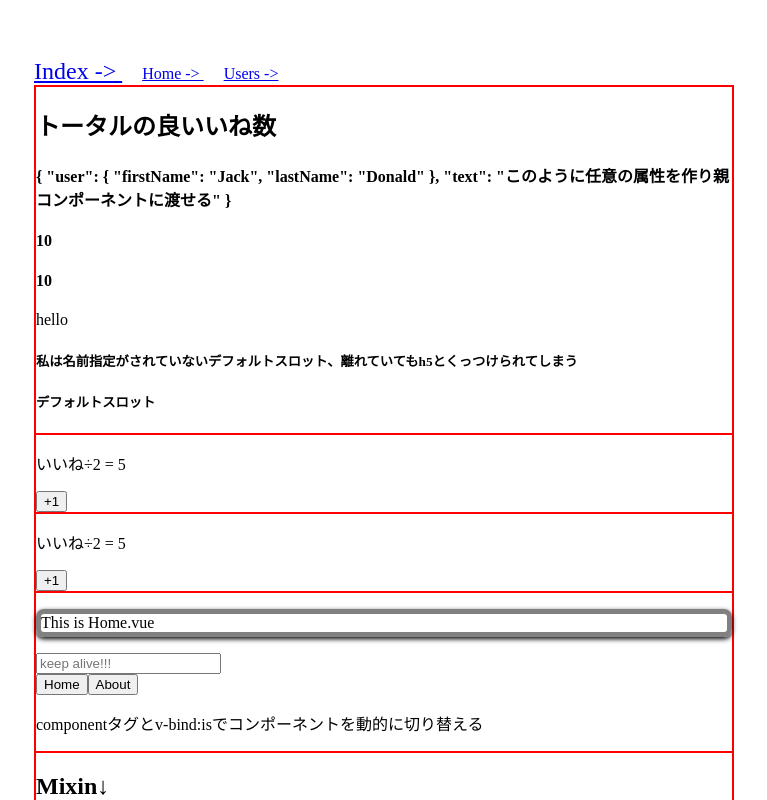
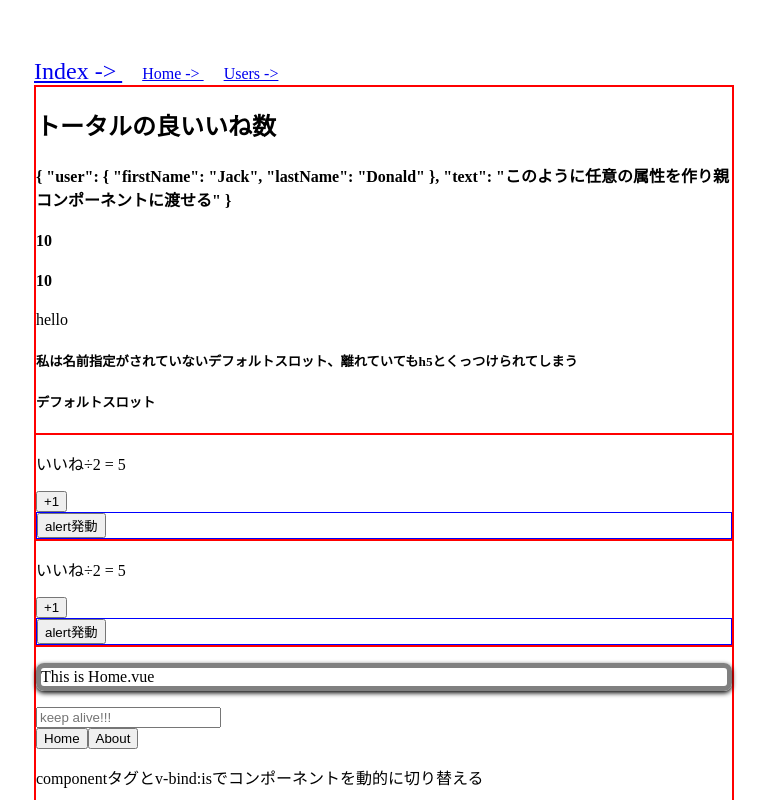
Before and after one commit to 07130918/Vue, a Vue app in the folder vue_app/: page /index in a window 1280 px wide. Shown: the top 800 px of the page, without its empty margins (256-1023 px from the left). Built offline with nearby package versions, Linux system fonts and the light colour scheme.

Commit message:
独自の追加

```diff
--- a/vue_app/src/components/LikeNumber.vue
+++ b/vue_app/src/components/LikeNumber.vue
@@ -3,6 +3,9 @@
     <div>
         <p>いいね÷2 = {{ halfNumber }}</p>
         <button @click="increment">+1</button>
+        <div>
+            <button @click="popup(10)">alert発動</button>
+        </div>
     </div>
 </template>
 
@@ -16,6 +19,9 @@
             totalNumber: {
                 type: Number,
                 required: true
+            },
+            message: {
+                type: String
             }
         },
         computed: {
@@ -24,15 +30,18 @@
             }
         },
         methods: {
-            inc_sub() {
-                console.log(this.$parent.$data);
-                console.log(this.$parent.$data.number);
-                return this.totalNumber + 1;
-            },
             increment() {
                 // 第1引数に任意の命名, (第2引数にデータ操作)
                 // $emitはカスタムイベントを作る
-                this.$emit("my-click", this.inc_sub());
+                this.$emit("my-click", this.totalNumber + 1);
+            },
+            random_num(max) {
+                console.log(this.$parent.$data);
+                console.log(this.$parent.$data.dynamicSlotName);
+                return String(Math.floor(Math.random() * max));
+            },
+            popup(max) {
+                this.$emit("my-popup", this.random_num(max));
             }
         }
     }
--- a/vue_app/src/views/IndexApp.vue
+++ b/vue_app/src/views/IndexApp.vue
@@ -13,11 +13,13 @@
                 <h4>{{ number }}</h4>
             </template>
         </LikeHeader>
-        <!-- このように親から子に渡す値を定義する -->
-        <!-- 属性として渡してあげる -->
+        <!-- このように親から子に渡す値を定義する, 属性として渡してあげる -->
         <!-- カスタムイベント名はケバブケースで -->
-        <LikeNumber :totalNumber="number" @my-click="incrementNumber"></LikeNumber>
-        <LikeNumber v-bind:total-number="number" @my-click="incrementNumber"></LikeNumber>
+        <LikeNumber
+            :totalNumber="number" :message="message" @my-click="incrementNumber" @my-popup="popup"
+        ></LikeNumber>
+        <LikeNumber
+            v-bind:total-number="number" :message="message" v-on:my-click="incrementNumber" @my-popup="popup"></LikeNumber>
         <KeepAlive></KeepAlive>
         <FilterPractice></FilterPractice>
         <Form></Form>
@@ -37,6 +39,7 @@ import TransitionPractice from '../components/TransitionPractice.vue'
             return{
                 number: 10,
                 dynamicSlotName: 'title',
+                message: '',
             }
         },
         // ローカル登録
@@ -52,6 +55,10 @@ import TransitionPractice from '../components/TransitionPractice.vue'
             // valには$emitの第2引数が来る
             incrementNumber(val) {
                 this.number = val;
+            },
+            popup(value) {
+                this.message = value;
+                alert(this.message);
             }
         }
     }
```
